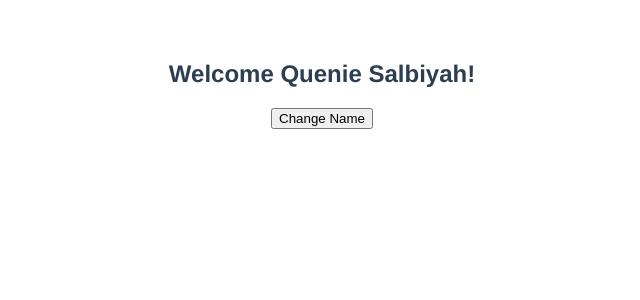
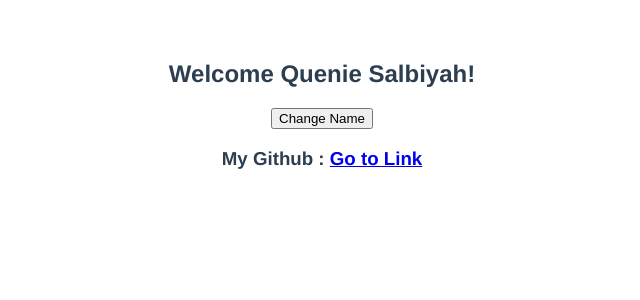
Before and after one commit to Queniex/Basic-Vue, a Vue app: page / in a window 1280 px wide. Shown: the top 300 px of the page, without its empty margins (318-958 px from the left). Built offline with nearby package versions, Linux system fonts and the light colour scheme.

Commit message:
Learning Data Binding

```diff
--- a/src/App.vue
+++ b/src/App.vue
@@ -1,6 +1,7 @@
 <template>
   <h2>Welcome {{ first_name + " " + last_name }}!</h2>
   <button v-on:click="changeName">Change Name</button>
+  <h3>My Github : <a v-bind:href="url"> Go to Link</a></h3>
   <!-- v-on could be written as @click  -->
 </template>
 
@@ -11,7 +12,8 @@ export default {
   data(){
     return{
       first_name: "Quenie",
-      last_name: "Salbiyah"
+      last_name: "Salbiyah",
+      url: "https://github.com/Queniex"
     };
   },
   methods:{
```
